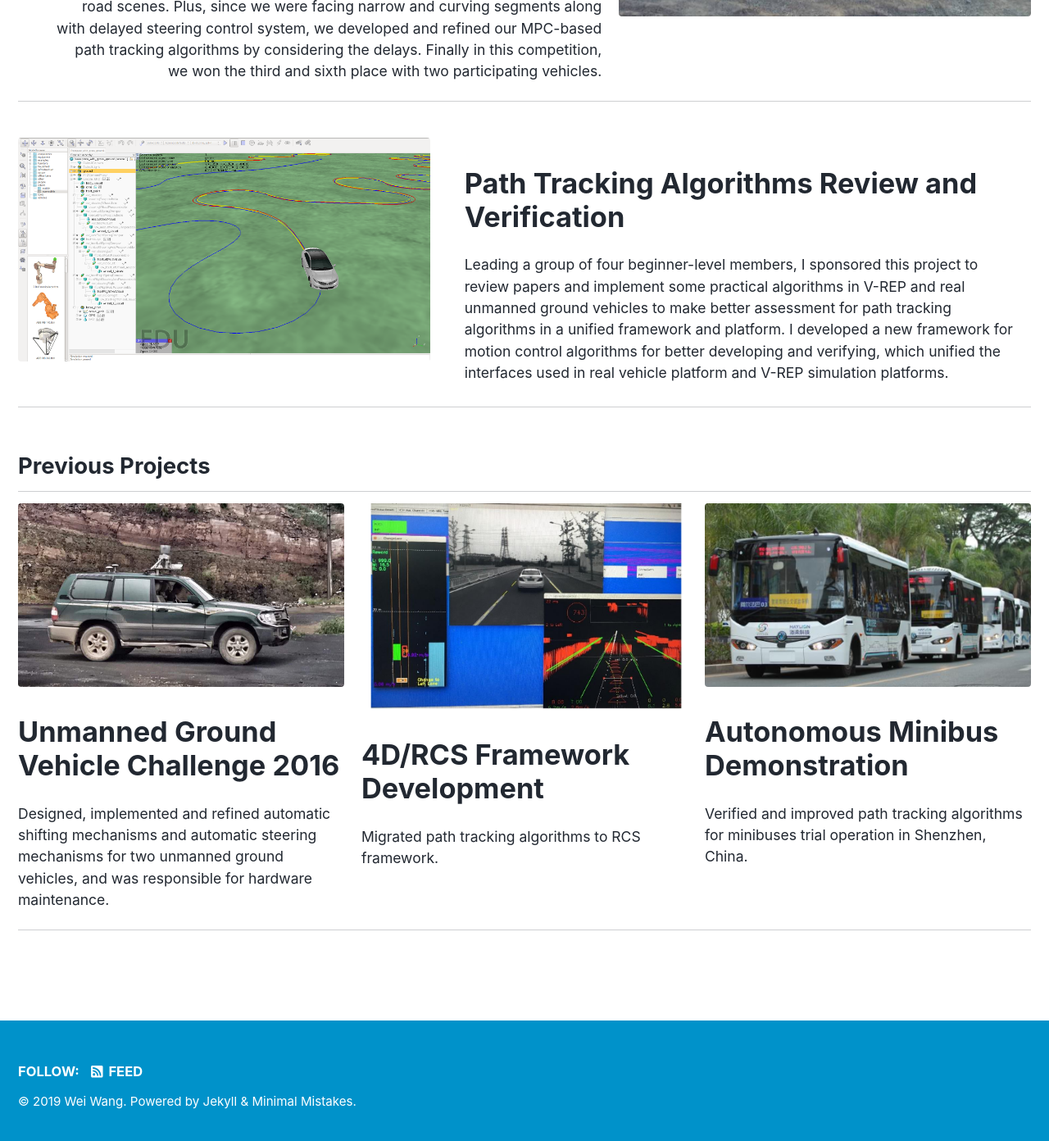
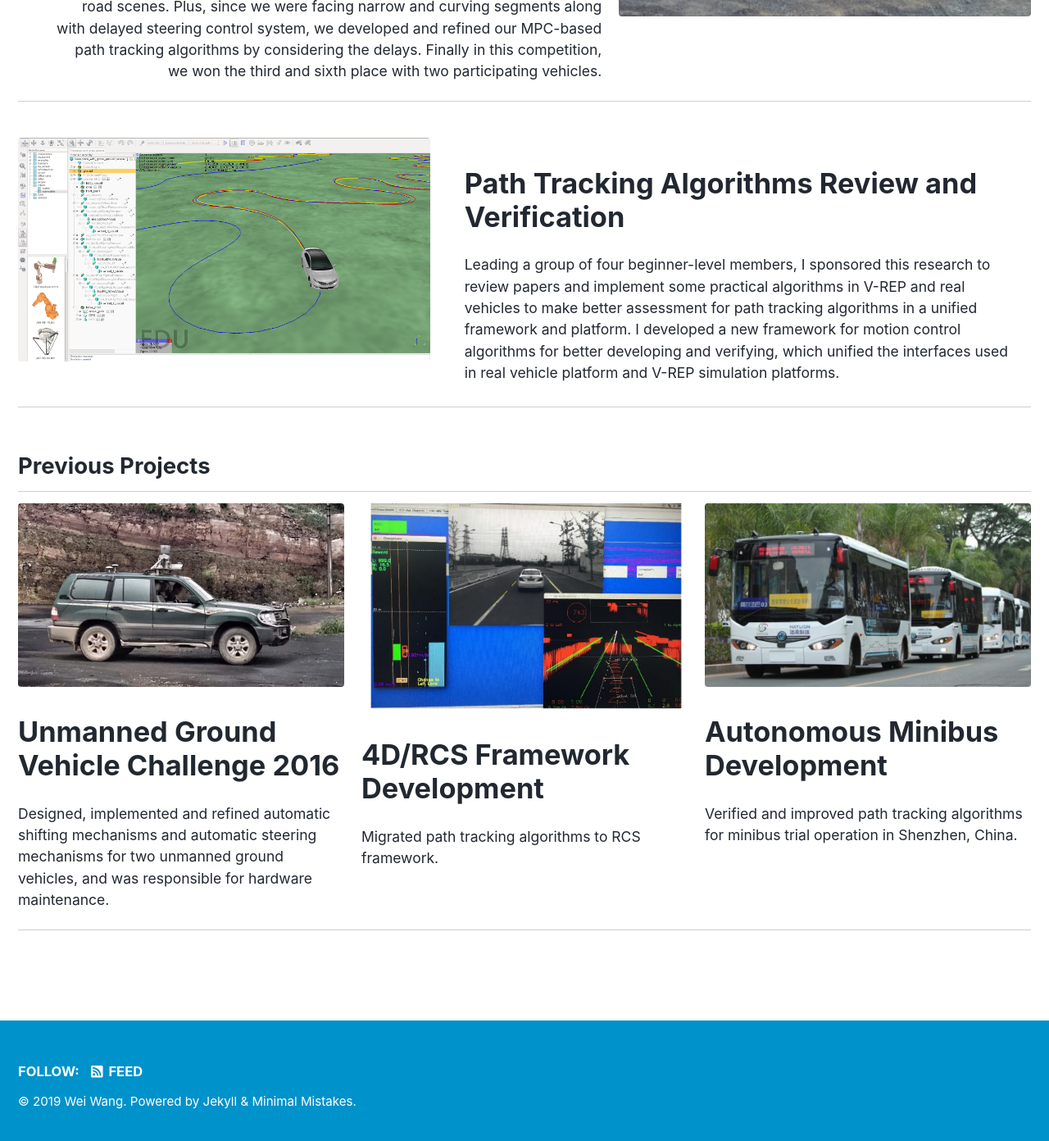
Before and after one commit to Magic-wei/Magic-wei.github.io, a Jekyll site: the page built from _pages/projects_index.md, in a window 1280 px wide and 1400 px high, scrolled down 864 px. Shown: the top 1392 px of the window at 82% size. Built offline with Jekyll 4.4.1, drawn with Linux system fonts in a browser that asks for light colours; nearby versions of some CDN libraries.

Commit message:
update project information

```diff
--- a/_pages/projects_index.md
+++ b/_pages/projects_index.md
@@ -23,7 +23,7 @@ feature_path_tracking_review:
     - image_path: /assets/images/path_tracking_review.png
       alt: "placeholder image 2"
       title: "Path Tracking Algorithms Review and Verification"
-      excerpt: 'Leading a group of four beginner-level members, I sponsored this project to review papers and implement some practical algorithms in V-REP and real unmanned ground vehicles to make better assessment for path tracking algorithms in a unified framework and platform. I developed a new framework for motion control algorithms for better developing and verifying, which unified the interfaces used in real vehicle platform and V-REP simulation platforms.'
+      excerpt: 'Leading a group of four beginner-level members, I sponsored this research to review papers and implement some practical algorithms in V-REP and real vehicles to make better assessment for path tracking algorithms in a unified framework and platform. I developed a new framework for motion control algorithms for better developing and verifying, which unified the interfaces used in real vehicle platform and V-REP simulation platforms.'
 #      url: "/path_tracking_review_project"
 #      btn_label: "Read More"
 #      btn_class: "btn--primary"
@@ -38,8 +38,8 @@ feature_row:
     title: "4D/RCS Framework Development"
     excerpt: "Migrated path tracking algorithms to RCS framework."
   - image_path: /assets/images/minibus.png
-    title: "Autonomous Minibus Demonstration"
-    excerpt: "Verified and improved path tracking algorithms for minibuses trial operation in Shenzhen, China."
+    title: "Autonomous Minibus Development"
+    excerpt: "Verified and improved path tracking algorithms for minibus trial operation in Shenzhen, China."
 
 ---
 
```
Also changed, not shown: 1 other file.
